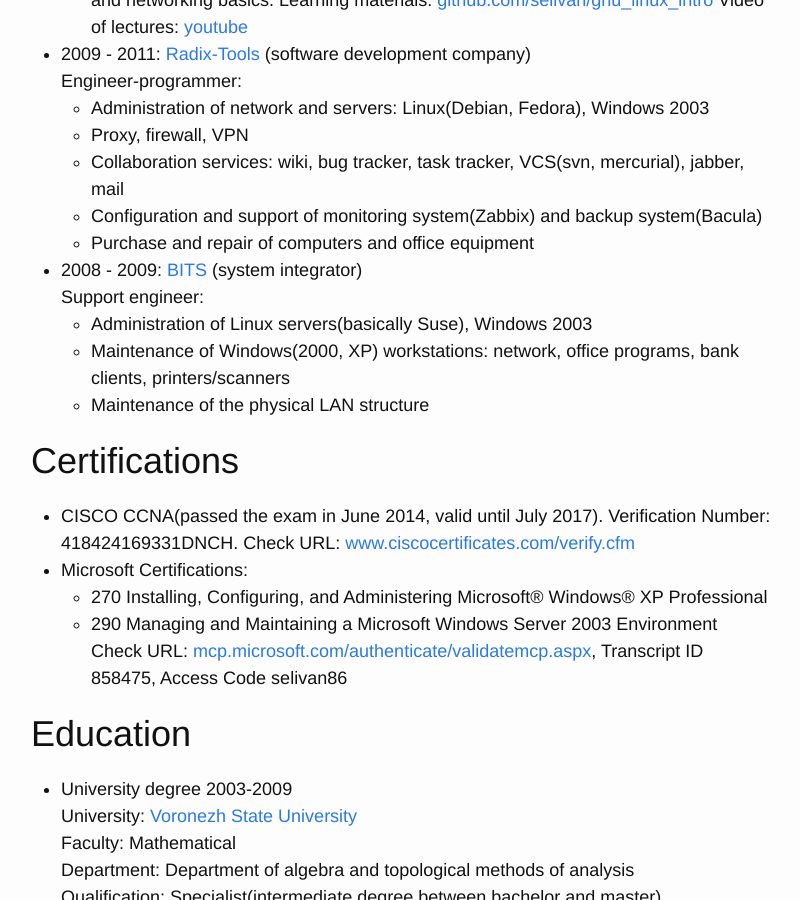
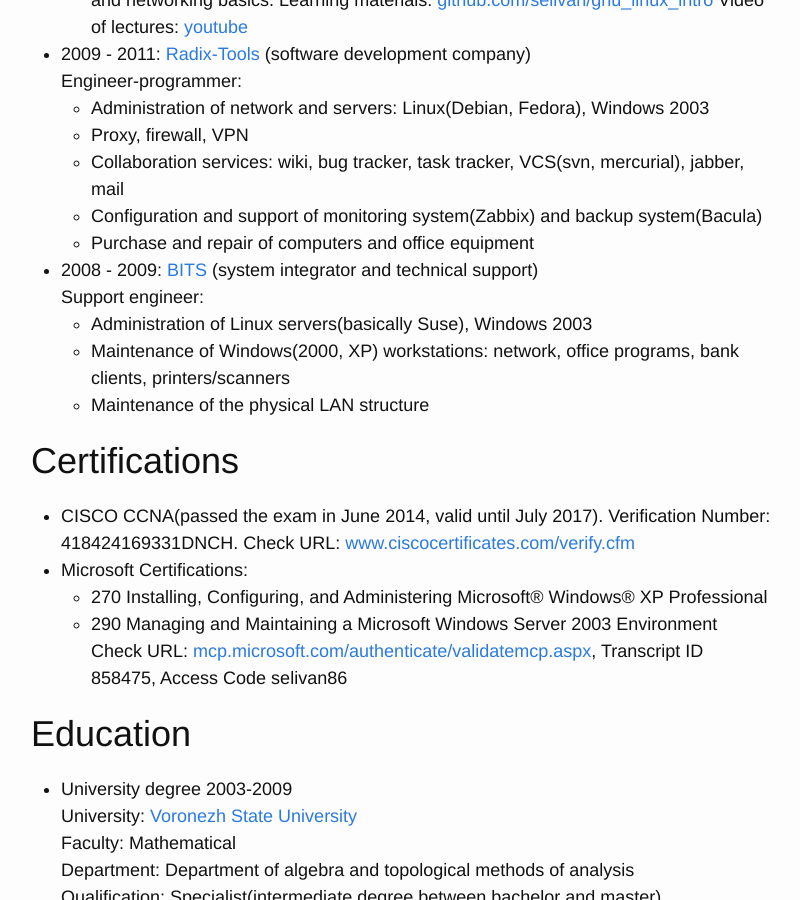
Before and after one commit to selivan/selivan.github.io, a Jekyll site: the page built from cv/index.md, in a window 1280 px wide and 900 px high, scrolled down 3823 px. Shown: the whole window, without its empty margins (239-1039 px from the left). Built offline with Jekyll 4.4.1, drawn with Linux system fonts in a browser that asks for light colours.

Commit message:
Update index.md

```diff
--- a/cv/index.md
+++ b/cv/index.md
@@ -80,22 +80,22 @@
 
 # Expirience
 
-* 2019 - now: [kassa.com](https://kassa.com)(web payment integrator and other financial instruments for business)\
+* 2019 - now: [kassa.com](https://kassa.com)(web payment integrator and other financial instruments for business)\\
   Senior DevOps Engeneer:
   * Cloud-based infrastructure
   * Support and develop infrastructure compliant to [PCI DSS](https://en.wikipedia.org/wiki/Payment_Card_Industry_Data_Security_Standard)(Payment Card Industry Data Security Standard) Level 1
   * Support and develop infrastructure for development, testing and deploy cycles for web applications
 * 2017 - 2019: Freelance
-* 2015 - 2017: [s.r.o. Unitpay](https://unitpay.ru)(web payment integrator)\
+* 2015 - 2017: [s.r.o. Unitpay](https://unitpay.ru)(web payment integrator)\\
   Senior System Engeneer:
   * Development and support of AWS-based infrastructure certified for [PCI DSS](https://en.wikipedia.org/wiki/Payment_Card_Industry_Data_Security_Standard)(Payment Card Industry Data Security Standard) Compliance Level 1
   * Securing web application processing sensitive financial information
   * Support of development and deploy cycle for rapidly developing web application
-* 2014 - 2015: [Yandex](https://yandex.ru) (search engine, advertizing, "russian google",)\
+* 2014 - 2015: [Yandex](https://yandex.ru) (search engine, advertizing, "russian google",)\\
   Engineer in operations department of [Yandex.Direct](https://direct.yandex.ru/)
   * Support and development of infrastructure for Yandex.Direct high load web services
   * _Signed very strict NDA, forbiding me to provide any more details_
-* 2013 - 2014: [Zapadni bank](http://www.cbr.ru/credit/coinfo.asp?id=450000522)(Bank. The company is closed now)\
+* 2013 - 2014: [Zapadni bank](http://www.cbr.ru/credit/coinfo.asp?id=450000522)(Bank. The company is closed now)\\
   Leading specialist in department of banking telecommunication systems:
   * Support and development of infrastructure for multiple branch offices
   * Deploy of central software configuration system Ansible (example: [github.com/selivan/ansible_ipmi_lan_manage](https://github.com/selivan/ansible_ipmi_lan_manage))
@@ -103,21 +103,21 @@
   * Upgrade of system for automatic installation and configuration of servers for new branch offices
   * Administration of internal services(ticket system OTRS, wiki, jabber)
   * Assigning tasks to technical support engineers and monitoring their performance
-* 2011 - 2013: [Ircos](http://ircos.ru/) (developer of radiofrequency monitoring hardware and software)\
+* 2011 - 2013: [Ircos](http://ircos.ru/) (developer of radiofrequency monitoring hardware and software)\\
   Engineer-programmer:
   * Almost all job duties from "Radix-Tools", because it entirely became new "Ircos" department, staying in the same office.
   * Participated in development and support of distributed radio-monitoring system. Heterogeneous infrastructure: Linux, Windows, Mikrotik, HP. This system was working at [2013 Summer Universiade](https://en.wikipedia.org/wiki/2013_Summer_Universiade).
 * 2012 - 2013: additional job: [Voronezh State University](http://www.vsu.ru/), teacher. Unofficial job, I was replacing official teacher.
   * Course "Operating System GNU/Linux Introduction". Learning materials: [github.com/selivan/gnu_linux_intro](https://github.com/selivan/gnu_linux_intro)
   * Course "Administration of information systems", actually  extension of previous course and networking basics. Learning materials: [github.com/selivan/gnu_linux_intro](https://github.com/selivan/gnu_linux_intro) Video of lectures: [youtube](http://www.youtube.com/playlist?list=PL8RrqJgewWmHQOk7EdKByYD3uUUDk6OUG)
-* 2009 - 2011: [Radix-Tools](http://www.radixtools.ru/) (software development company)\
+* 2009 - 2011: [Radix-Tools](http://www.radixtools.ru/) (software development company)\\
   Engineer-programmer:
   * Administration of network and servers: Linux(Debian, Fedora), Windows 2003
   * Proxy, firewall, VPN
   * Collaboration services: wiki, bug tracker, task tracker, VCS(svn, mercurial), jabber, mail
   * Configuration and support of monitoring system(Zabbix) and backup system(Bacula)
   * Purchase and repair of computers and office equipment
-* 2008 - 2009: [BITS](http://www.b-it-s.ru/) (system integrator)\
+* 2008 - 2009: [BITS](http://www.b-it-s.ru/) (system integrator and technical support)\\
   Support engineer:
   * Administration of Linux servers(basically Suse), Windows 2003
   * Maintenance of Windows(2000, XP) workstations: network, office programs, bank clients, printers/scanners
```
